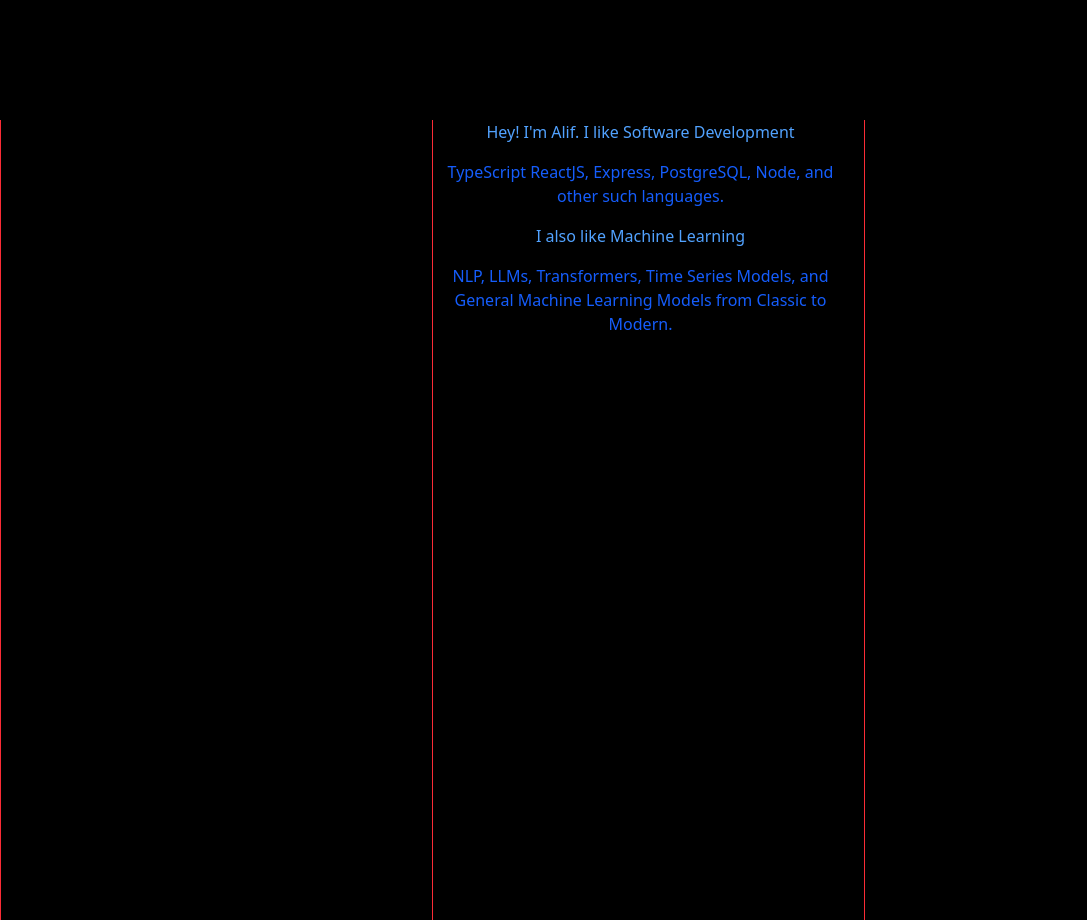
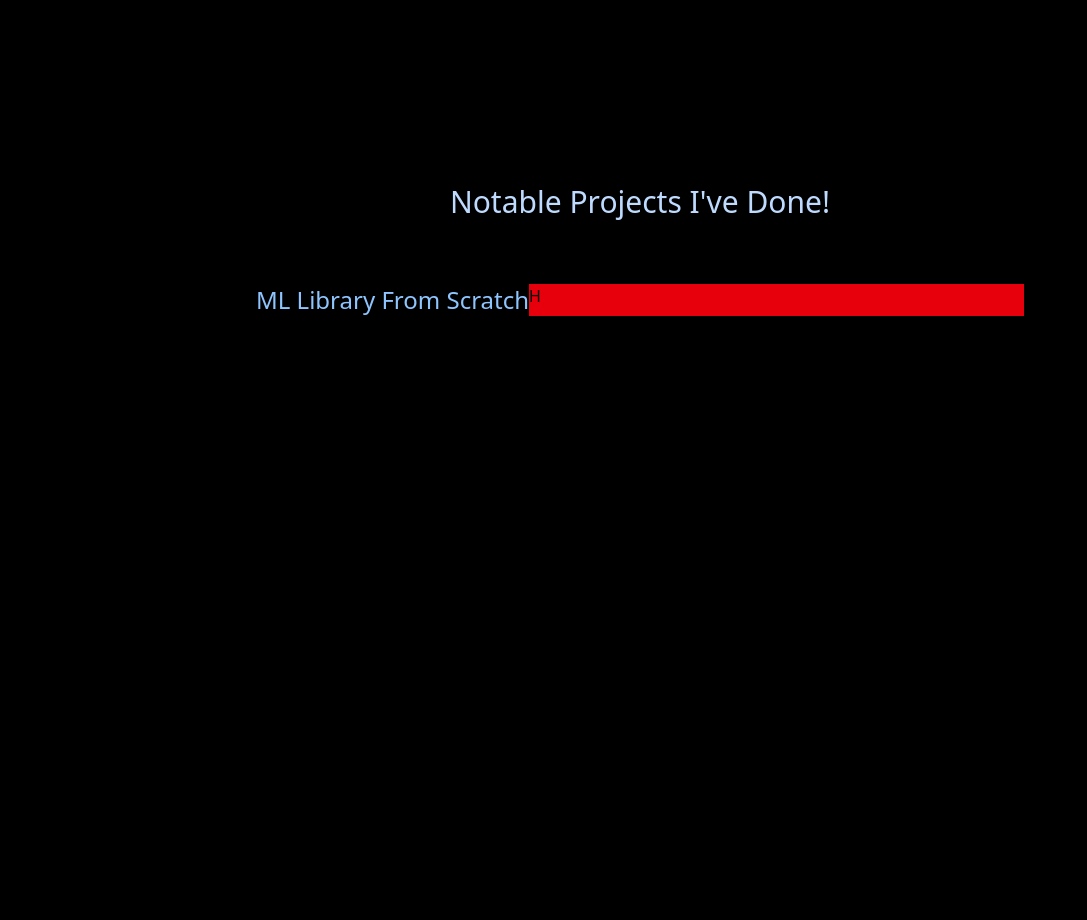
Before and after one commit to Alif-11/Alif-11.github.io, a plain HTML site: page index.html in a window 1280 px wide. Shown: the part 680-1600 px from the top of the page, without its empty margins (0-1087 px from the left). After the commit the page ends 996 px from the top, so only its background shows below. Drawn offline with nearby package versions, Linux system fonts and the light colour scheme.

Commit message:
In progress projects section

```diff
--- a/index.html
+++ b/index.html
@@ -9,7 +9,7 @@
 </head>
 
 <body class="bg-black">
-  <div class="w-full h-full flex text-green-300 text-center">
+  <div class="w-full h-full flex text-green-300 text-center mb-16">
     <div class="m-auto" style="
 
       animation: example 4s forwards;
@@ -18,33 +18,23 @@
       <p>Scroll below to find out more about me!</p>
     </div>
   </div>
-  <div class="grid grid-cols-3 gap-4 w-full h-full">
 
-    <!-- Column 1-->
-    <div class="border-l border-red-500">Column 1</div>
+  <!-- List of projects -->
+  <h1 class="text-blue-200 text-center text-3xl mb-16">Notable Projects I've Done!</h1>
+  <div class="flex w-3/5 mx-auto">
 
-    <!-- Column 2-->
-    <div class="flex flex-col border-l border-red-500">
-
-      <nav class="text-gray-400">
-      </nav>
-      <div class="text-center space-y-4">
-        <h1 class="text-blue-400 mx-auto">Hey! I'm Alif. I like Software Development</h1>
-        <p class="text-blue-600 mx-auto">TypeScript ReactJS, Express, PostgreSQL, Node, and other such languages.</p>
-
-        <h2 class="text-blue-400 mx-auto">I also like Machine Learning</h2>
-        <p class="text-blue-600 mx-auto">NLP, LLMs, Transformers, Time Series Models, and General Machine Learning
-          Models from Classic to Modern.</p>
-      </div>
+    <!-- Project One: ML Library -->
+    <div class="text-2xl text-blue-300">
+      ML Library From Scratch
     </div>
-
-    <!-- Column 3-->
-    <div class="border-l border-red-500">Column 3</div>
+    <div class="grow bg-red-600">H</div>
 
   </div>
 
 
-  </div>
+
+
+
 </body>
 
 </html>
```
